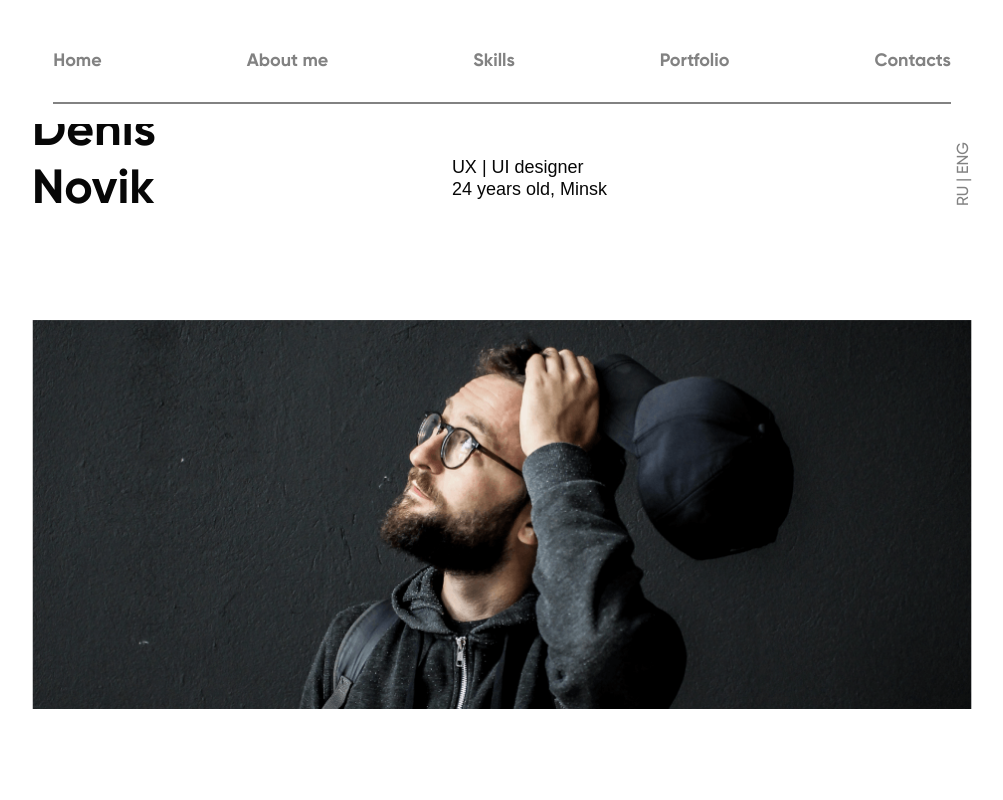
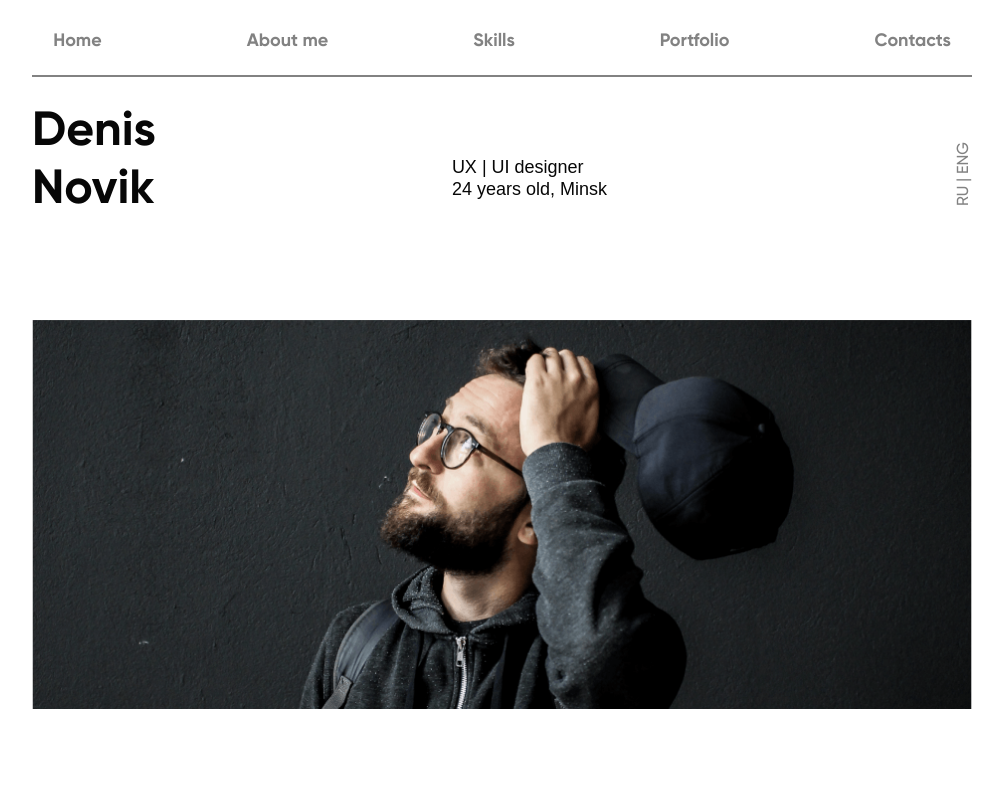
Before and after one commit to Elena-it-code/portfolio, a React app: page / in a window 1280 px wide. Shown: the top 800 px of the page, without its empty margins (138-1141 px from the left). Built offline with nearby package versions, Linux system fonts and the light colour scheme.

Commit message:
Add pseudo element for Menu

```diff
--- a/src/components/menu/Menu.tsx
+++ b/src/components/menu/Menu.tsx
@@ -1,7 +1,6 @@
 import React from 'react';
 import styled from "styled-components";
 import {theme} from "../../styles/Theme";
-import {Separator} from "../../layout/section/separator/Separator";
 
 export const Menu = () => {
     return (
@@ -33,9 +32,22 @@ const StyledMenu = styled.nav`
    gap: 145px;
    justify-content: space-between;
    //justify-items: stretch;
-   padding: 30px 0px;
-   border-bottom: 2px solid ${theme.colors.secondaryBg};
+   margin-top: 10px;
 
+   position: relative;
+
+   &::before {
+     content: "";
+     display: inline-block;
+     width: 940px;
+     height: 2px;
+     background-color: ${theme.colors.secondaryBg};
+
+     position: absolute;
+     left: 50%;
+     bottom: -25px;
+     transform: translateX(-50%);
+   }
  }
 `
 const StyledListItem = styled.li`
```
